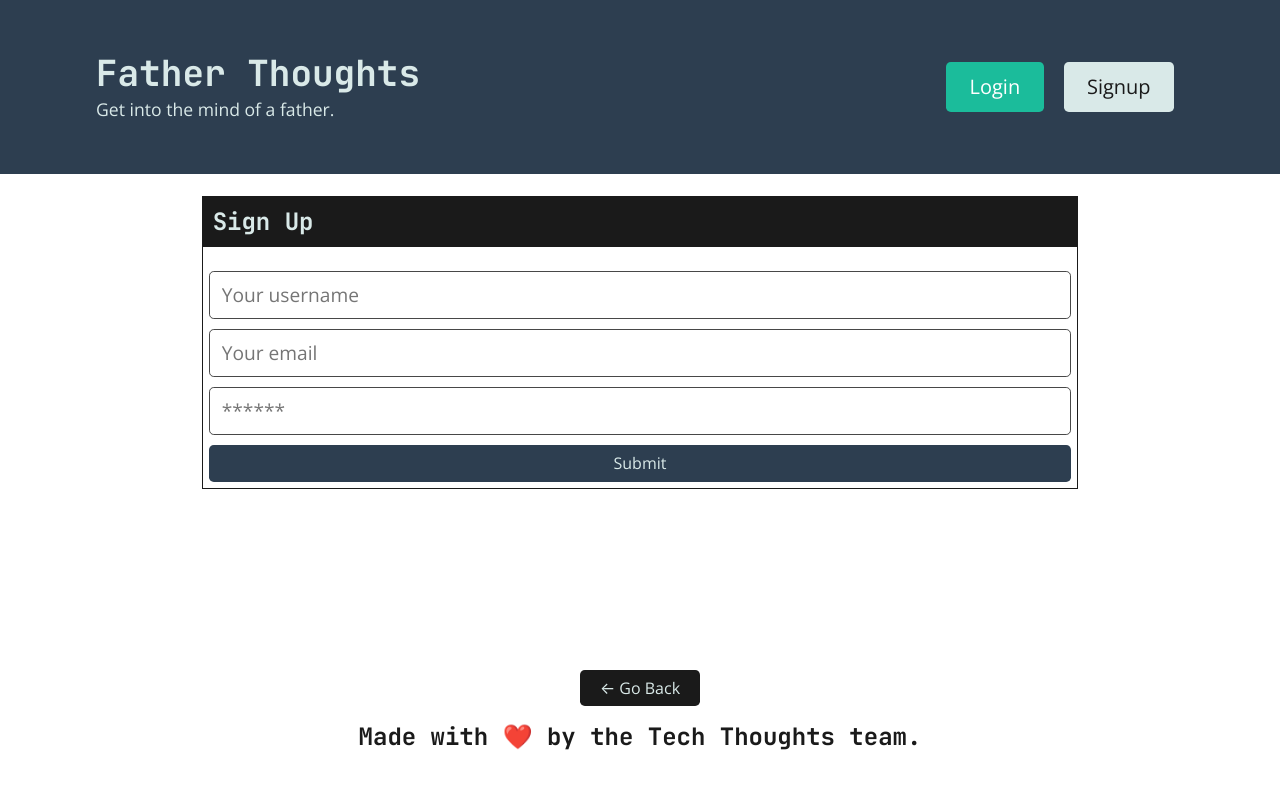
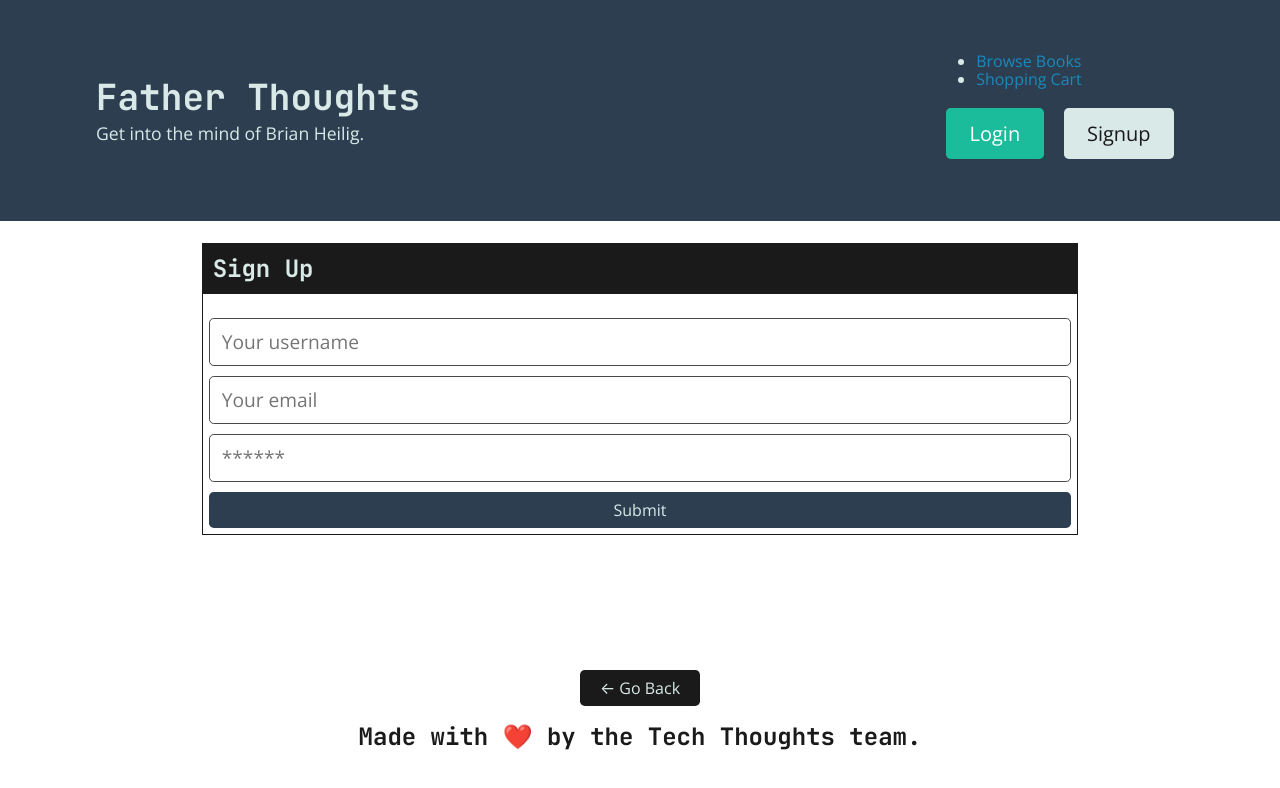
Before and after one commit to oliverLo78/book-friends-app, a React (Create React App) app in the folder my-react-app/: page /signup in a window 1280 px wide. Shown: the top 788 px of the page. Built offline with nearby package versions, Linux system fonts and the light colour scheme.

Commit message:
changed sample db from mongoDB

```diff
--- a/my-react-app/src/components/Header/index.js
+++ b/my-react-app/src/components/Header/index.js
@@ -15,9 +15,27 @@ const Header = () => {
           <Link className="text-light" to="/">
             <h1 className="m-0">Father Thoughts</h1>
           </Link>
-          <p className="m-0">Get into the mind of a father.</p>
+          <p className="m-0">Get into the mind of Brian Heilig.</p>
         </div>
         <div>
+        <div className="d-flex align-items-center">
+          <nav className="navbar navbar-expand-lg navbar-light">
+            <div className="container-fluid">
+              <ul className="navbar-nav me-auto mb-2 mb-lg-0">
+                <li className="nav-item">
+                  <Link className="nav-link" to="/browse-books">
+                    Browse Books
+                  </Link>
+                </li>
+                <li className="nav-item">
+                  <Link className="nav-link" to="/shopping-cart">
+                    Shopping Cart
+                  </Link>
+                </li>
+              </ul>
+            </div>
+          </nav>
+        </div>
           {Auth.loggedIn() ? (
             <>
               <Link className="btn btn-lg btn-info m-2" to="/me">
```
Also changed, not shown: my-react-app/src/components/FeaturedBooks/index.js (added, +29 -0 lines), my-react-app/src/utils/mutations.js (+15 -0 lines), my-react-app/src/utils/queries.js (+16 -0 lines), 1 other file (tests, documents, lock files or other folders).
